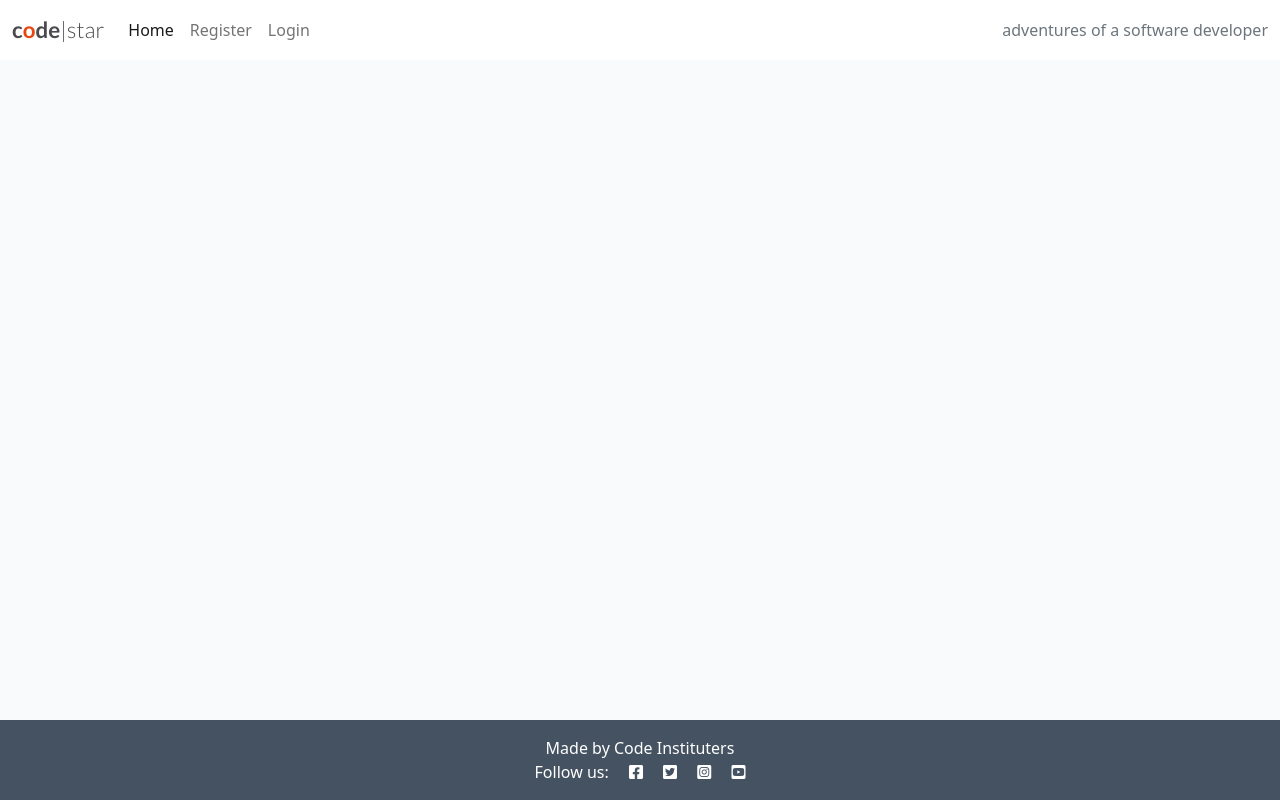
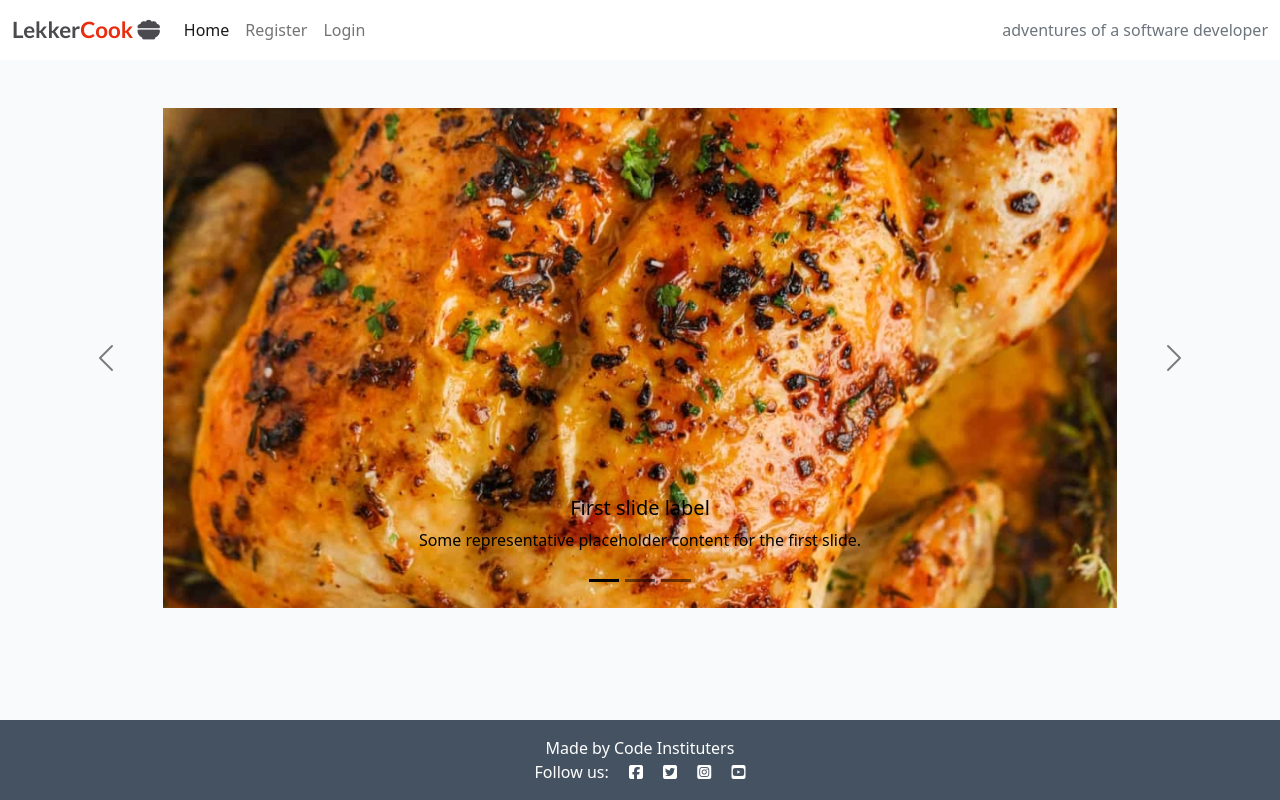
Before and after one commit to humberto-pereira/lekker-cook, a Django app: page / in a window 1280 px wide. Run offline with Django 3.2, Linux system fonts and the light colour scheme; data that the repository does not hold is empty; some libraries are stand-ins or nearby versions.

Commit message:
Add logo, bootstrap carousel and css styles

```diff
--- a/static/css/style.css
+++ b/static/css/style.css
@@ -10,7 +10,7 @@ body {
 }
 
 .red-o {
-    color: #E84610;
+    color: #e82d10;
 }
 
 .thin {
@@ -140,3 +140,7 @@ body {
     background: transparent;
     border: none;
 }
+
+.bowl {
+    color: #4A4A4F;
+}
--- a/templates/base.html
+++ b/templates/base.html
@@ -4,12 +4,12 @@
 <html class="h-100">
 
 <head>
-    <title>CodeStar Blog</title>
+    <title>LekkerCook</title>
 
     <link rel="preconnect" href="https://fonts.gstatic.com">
     <link href="https://fonts.googleapis.com/css2?family=Roboto:wght@300&display=swap" rel="stylesheet">
     <link href="https://fonts.googleapis.com/css2?family=Lato:wght@300;700&display=swap" rel="stylesheet">
-    <link rel="stylesheet" href="https://cdnjs.cloudflare.com/ajax/libs/font-awesome/5.15.3/css/all.min.css">
+    <script src="https://kit.fontawesome.com/a182a297e6.js" crossorigin="anonymous"></script>
     <meta name="viewport" content="width=device-width, initial-scale=1" />
     <link href="https://cdn.jsdelivr.net/npm/bootstrap@5.0.1/dist/css/bootstrap.min.css" rel="stylesheet"
         integrity="sha384-+0n0xVW2eSR5OomGNYDnhzAbDsOXxcvSN1TPprVMTNDbiYZCxYbOOl7+AMvyTG2x" crossorigin="anonymous">
@@ -26,8 +26,7 @@
 
     <nav class="navbar navbar-expand-lg navbar-light bg-white">
         <div class="container-fluid">
-            <a class="navbar-brand" href="{% url 'home' %}"><span class="brand">c<span class="red-o">o</span>de<span
-                        class="thin">|star</span></span></span></a>
+            <a class="navbar-brand" href="{% url 'home' %}"><span class="brand">Lekker</span><span class="brand red-o">Cook <i class="fa-solid fa-bowl-food bowl"></i></span></a>
             <button class="navbar-toggler" type="button" data-bs-toggle="collapse" data-bs-target="#navbarText"
                 aria-controls="navbarText" aria-expanded="false" aria-label="Toggle navigation">
                 <span class="navbar-toggler-icon"></span>
--- a/templates/index.html
+++ b/templates/index.html
@@ -1,18 +1,59 @@
-{% extends "base.html" %}
-
-{% block content %}
+{% extends "base.html" %} {% block content %}
 
 <div class="container-fluid">
     <div class="row">
-
-        <!-- Blog Entries Column -->
-        <div class="col-12 mt-3 left">
-            <div class="row">
-
+        <div class="col-12 d-sm-block d-none mt-5">
+            <div id="carouselExampleDark" class="carousel carousel-dark slide" data-bs-ride="carousel">
+                <div class="carousel-indicators">
+                    <button type="button" data-bs-target="#carouselExampleDark" data-bs-slide-to="0" class="active"
+                        aria-current="true" aria-label="Slide 1"></button>
+                    <button type="button" data-bs-target="#carouselExampleDark" data-bs-slide-to="1"
+                        aria-label="Slide 2"></button>
+                    <button type="button" data-bs-target="#carouselExampleDark" data-bs-slide-to="2"
+                        aria-label="Slide 3"></button>
+                </div>
+                <div class="carousel-inner">
+                    <div class="carousel-item active" data-bs-interval="5000">
+                        <img src="/static/images/chicken.jpg" class="d-block w-auto m-auto" alt="..." />
+                        <div class="carousel-caption d-none d-md-block">
+                            <h5>First slide label</h5>
+                            <p>
+                                Some representative placeholder content for the first slide.
+                            </p>
+                        </div>
+                    </div>
+                    <div class="carousel-item" data-bs-interval="5000">
+                        <img src="/static/images/chicken.jpg" class="d-block w-auto m-auto" alt="..." />
+                        <div class="carousel-caption d-none d-md-block">
+                            <h5>Second slide label</h5>
+                            <p>
+                                Some representative placeholder content for the second slide.
+                            </p>
+                        </div>
+                    </div>
+                    <div class="carousel-item" data-bs-interval="5000">
+                        <img src="/static/images/chicken.jpg" class="d-block w-auto m-auto" alt="..." />
+                        <div class="carousel-caption d-none d-md-block">
+                            <h5 class="text-light">Third slide label</h5>
+                            <p>
+                                Some representative placeholder content for the third slide.
+                            </p>
+                        </div>
+                    </div>
+                </div>
+                <button class="carousel-control-prev" type="button" data-bs-target="#carouselExampleDark"
+                    data-bs-slide="prev">
+                    <span class="carousel-control-prev-icon" aria-hidden="true"></span>
+                    <span class="visually-hidden">Previous</span>
+                </button>
+                <button class="carousel-control-next" type="button" data-bs-target="#carouselExampleDark"
+                    data-bs-slide="next">
+                    <span class="carousel-control-next-icon" aria-hidden="true"></span>
+                    <span class="visually-hidden">Next</span>
+                </button>
             </div>
         </div>
     </div>
-
 </div>
 
 {%endblock%}
```
Also changed, not shown: static/images/chicken.jpg (added).
